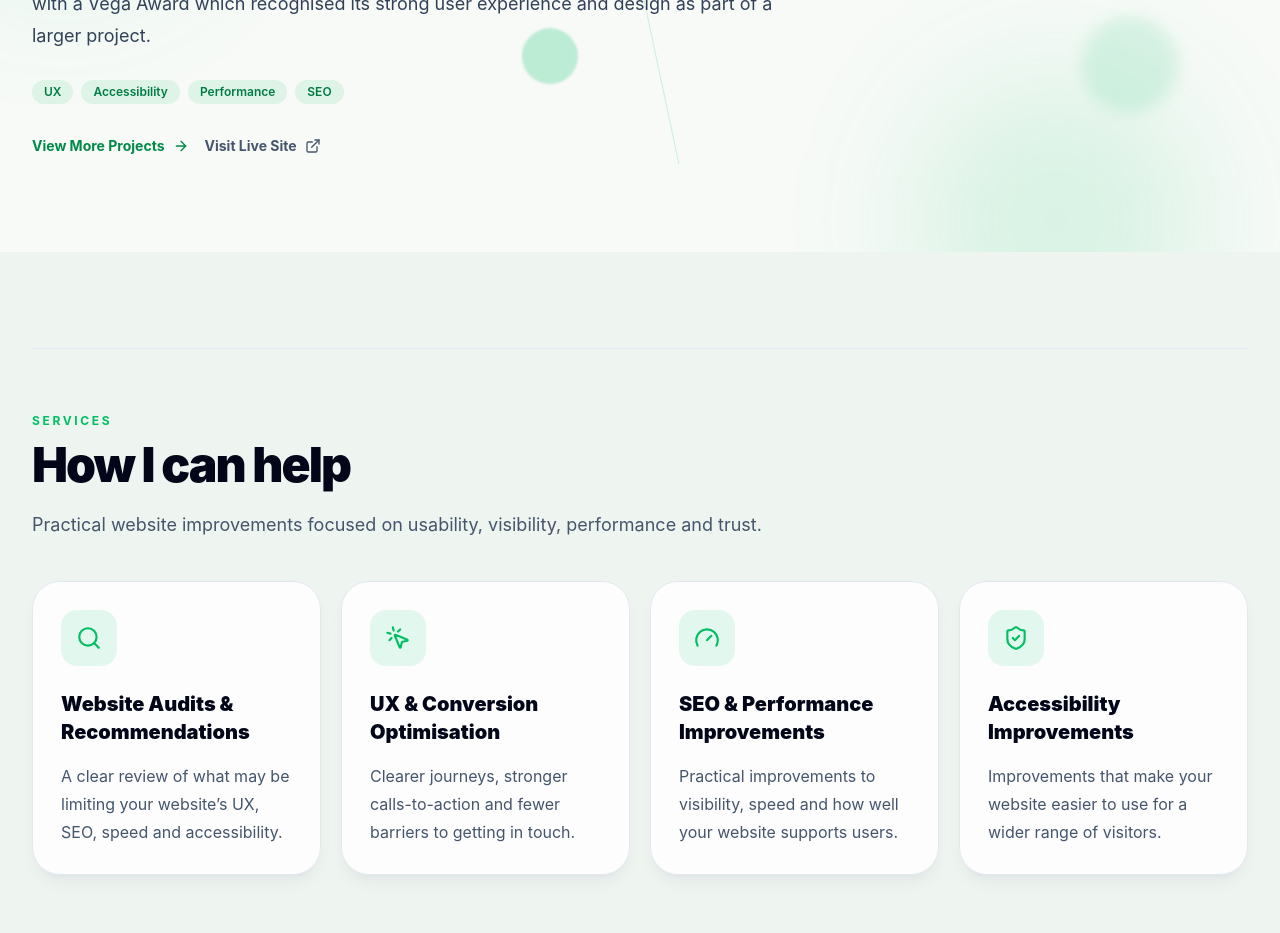
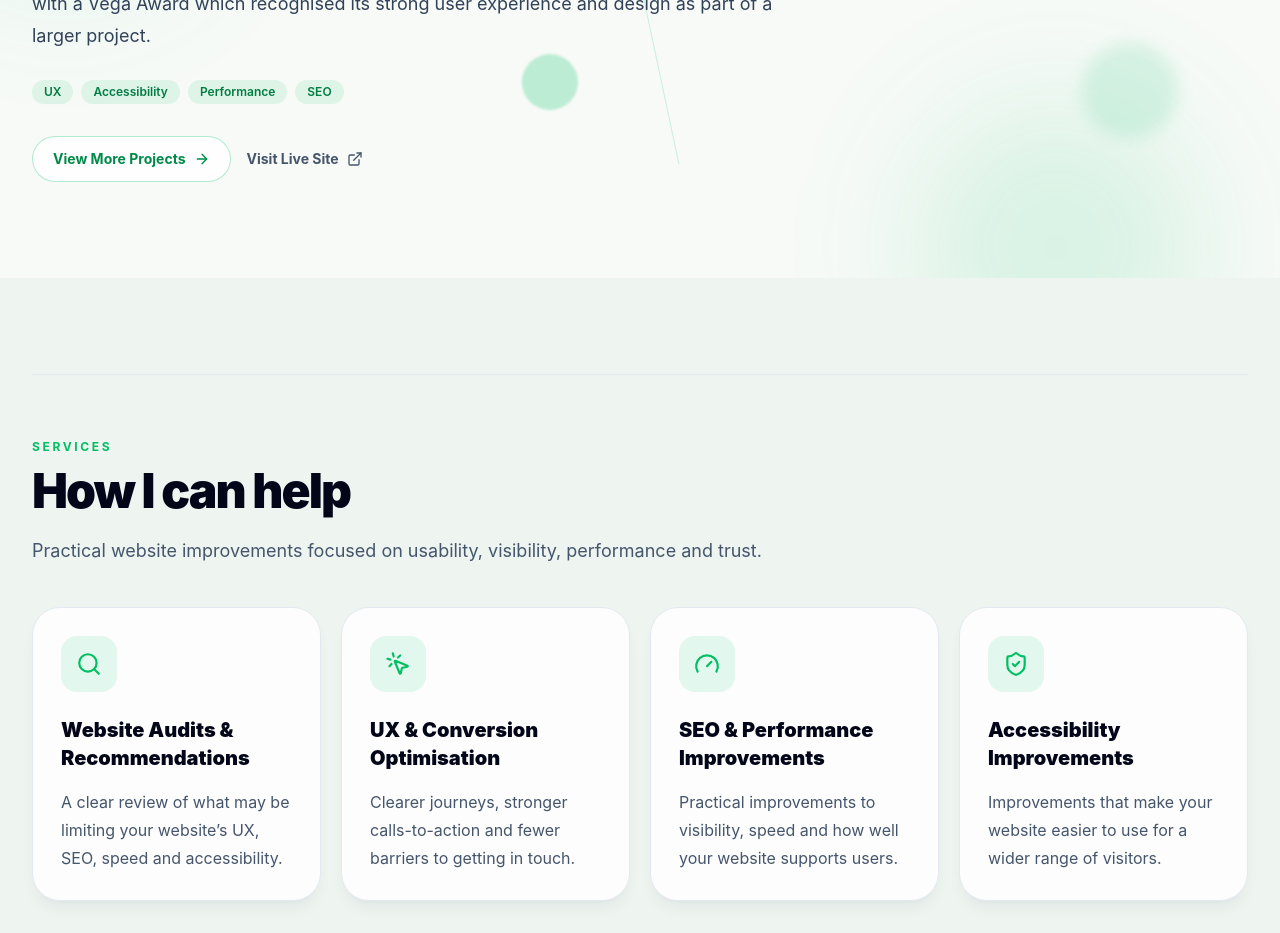
Before and after one commit to DKT15/DKT-Website-Optimisation, a React (Vite) app: page / in a window 1280 px wide. Shown: the part 1320-2253 px from the top of the page. Built offline with nearby package versions, Linux system fonts and the light colour scheme.

Commit message:
added to the code.

```diff
--- a/src/pages/Home.jsx
+++ b/src/pages/Home.jsx
@@ -122,7 +122,7 @@ export default function HomePage() {
             <div className="mt-8 flex flex-wrap gap-4">
               <Link
                 to="/recentwork"
-                className="inline-flex items-center gap-2 text-sm font-bold text-[#008a49] hover:text-[#00bf63]"
+                className="inline-flex items-center gap-2 rounded-full border border-[#00bf63]/30 bg-white/70 px-5 py-3 text-sm font-bold text-[#008a49] transition hover:border-[#00bf63] hover:text-[#00bf63]"
               >
                 View More Projects <ArrowRight size={16} />
               </Link>
```
